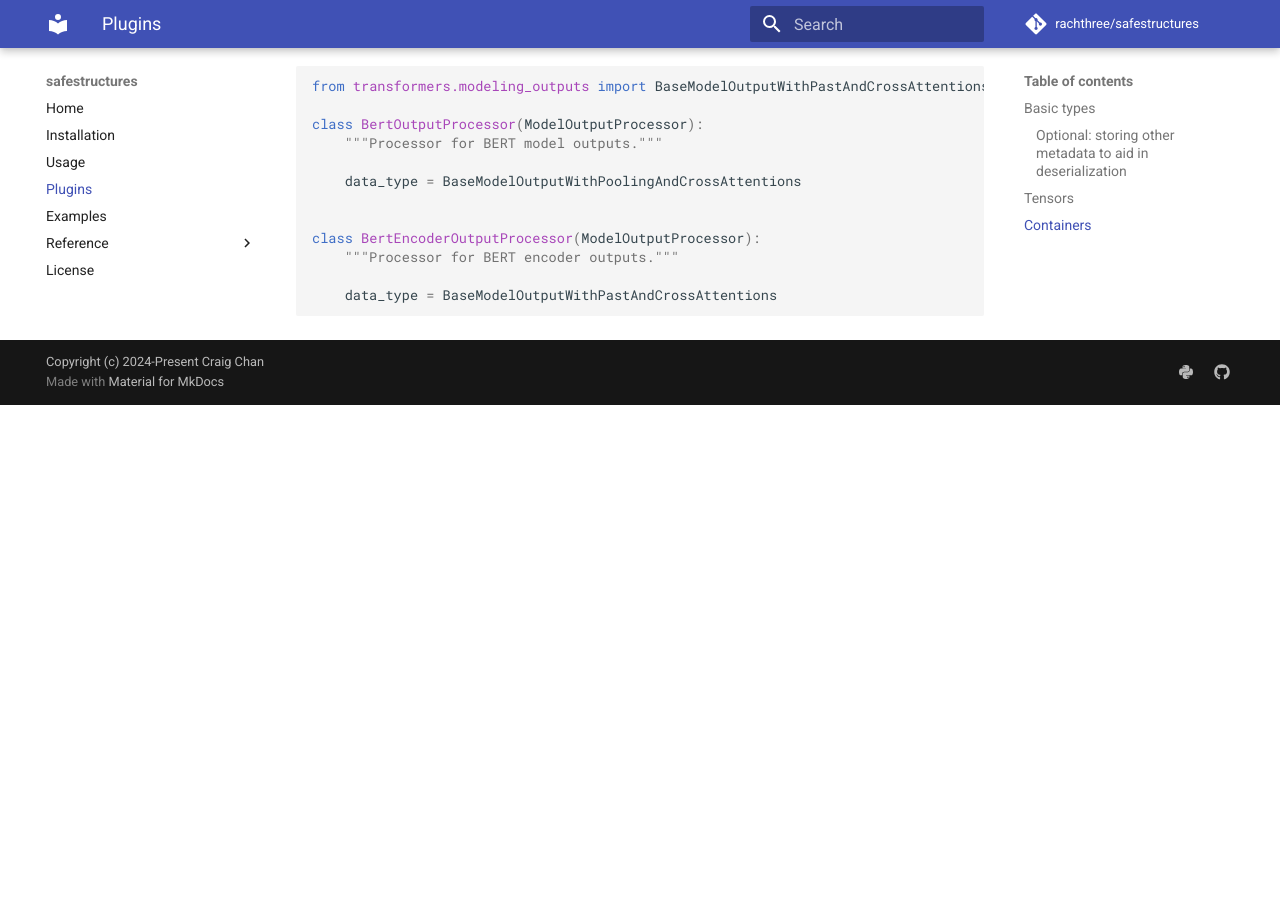
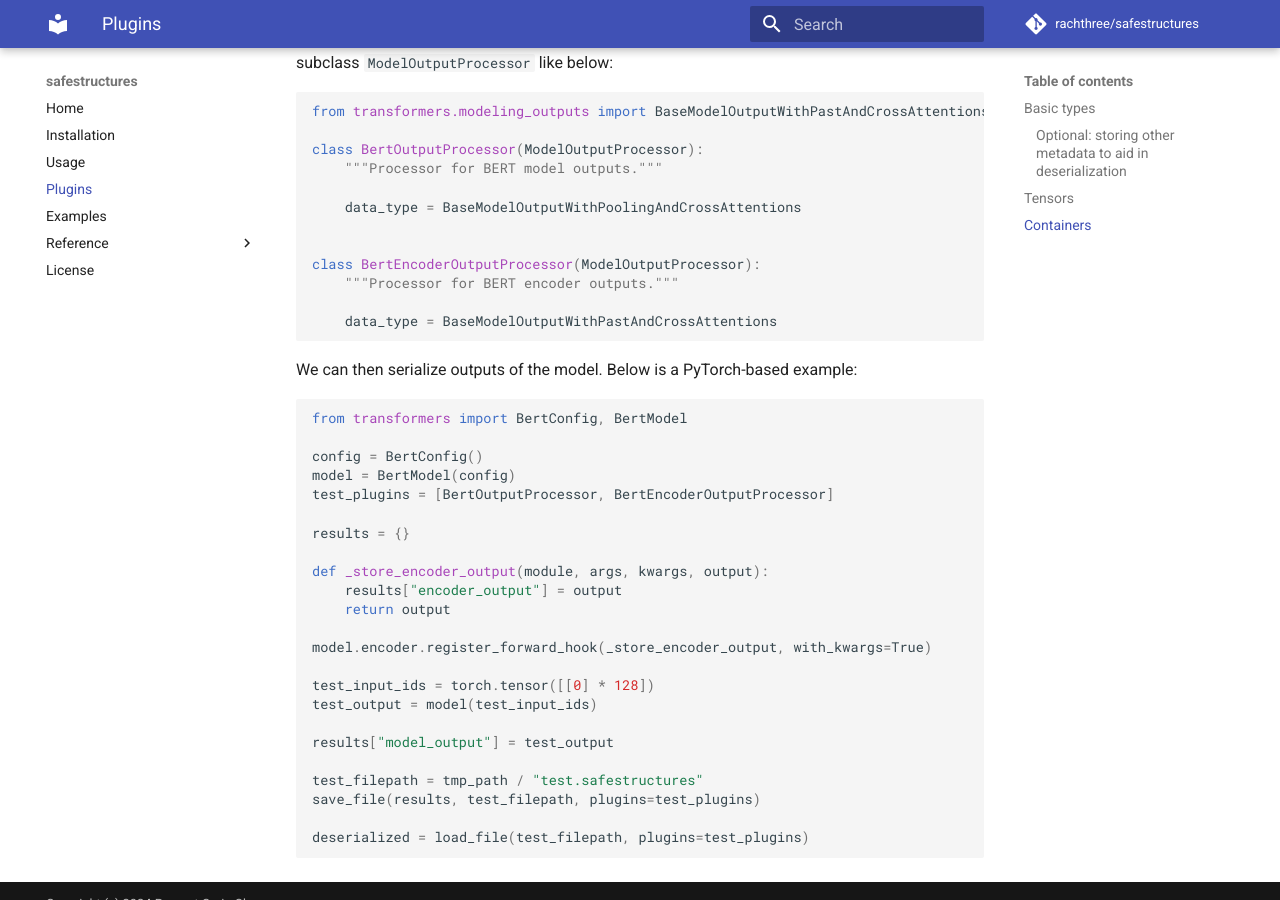
Before and after one commit to rachthree/safestructures, an MkDocs documentation site: the page built from docs/plugins_guide.md, in a window 1280 px wide and 900 px high, scrolled down 4377 px. Built offline with MkDocs 1.6.1 and Material for MkDocs 9.7.7, drawn with Linux system fonts in a browser that asks for light colours; comment, search, counter and statistics services are not loaded; before the commit the page ends 4782 px from its top, so only the background shows below that; some of the changed text lies outside the part shown.

Commit message:
Fix docs

````diff
--- a/docs/plugins_guide.md
+++ b/docs/plugins_guide.md
@@ -11,7 +11,8 @@
 `TensorProcessor` is a special subclass of `DataProcessor`, utilizing `safetensors`'s capabilities to serialize and deserialize [tensors](#tensors).
 
 ## Basic types
-Basic types, such as `str`, `int`, `float`, etc. uses subclasses of `DataProcessor`.
+Basic types, such as `str`, `int`, `float`, etc. use subclasses of `DataProcessor`.
+These are considered as "atomic" data types, the base case where no further serialization is needed.
 If you have a custom atomic data type, especially one that is not covered by core `safestructures` capabilities,
 then you would subclass `DataProcessor` (called `MyTypeProcessor` below for example) and follow 3 main steps:
 
@@ -80,7 +81,7 @@
         members: false
 
 !!! info "Note"
-    `DictProcessor` is a container plugin. See the [Containers section](#containers) for details on what makes a container plugin.
+    `DictProcessor` is a container plugin. See the [Containers section](#containers) for details on container plugins.
 
 ## Tensors
 `TensorProcessor` is a special `DataProcessor`.
@@ -134,7 +135,7 @@
 * `DictProcessor`
 * `DataclassProcessor`
 
-For example, let's create a plugin for a `transformers.modeling_outputs.ModelOutput` objects.
+For example, let's create a plugin for `transformers.modeling_outputs.ModelOutput` objects.
 Since `ModelOutput` objects are similar to `dataclasses.dataclass` objects, we'll subclass `safestructures.processors.iterable.DataclassProcessor`
 
 ```python
@@ -174,3 +175,30 @@
 
     data_type = BaseModelOutputWithPastAndCrossAttentions
 ```
+
+We can then serialize outputs of the model. Below is a PyTorch-based example:
+```python
+from transformers import BertConfig, BertModel
+
+config = BertConfig()
+model = BertModel(config)
+test_plugins = [BertOutputProcessor, BertEncoderOutputProcessor]
+
+results = {}
+
+def _store_encoder_output(module, args, kwargs, output):
+    results["encoder_output"] = output
+    return output
+
+model.encoder.register_forward_hook(_store_encoder_output, with_kwargs=True)
+
+test_input_ids = torch.tensor([[0] * 128])
+test_output = model(test_input_ids)
+
+results["model_output"] = test_output
+
+test_filepath = tmp_path / "test.safestructures"
+save_file(results, test_filepath, plugins=test_plugins)
+
+deserialized = load_file(test_filepath, plugins=test_plugins)
+```
````
Also changed, not shown: other parts of docs/plugins_guide.md (+2 -2 lines), README.md (+14 -2 lines), docs/examples.md (+3 -0 lines), docs/index.md (+1 -1 lines), docs/usage.md (+2 -2 lines), 1 other file.
